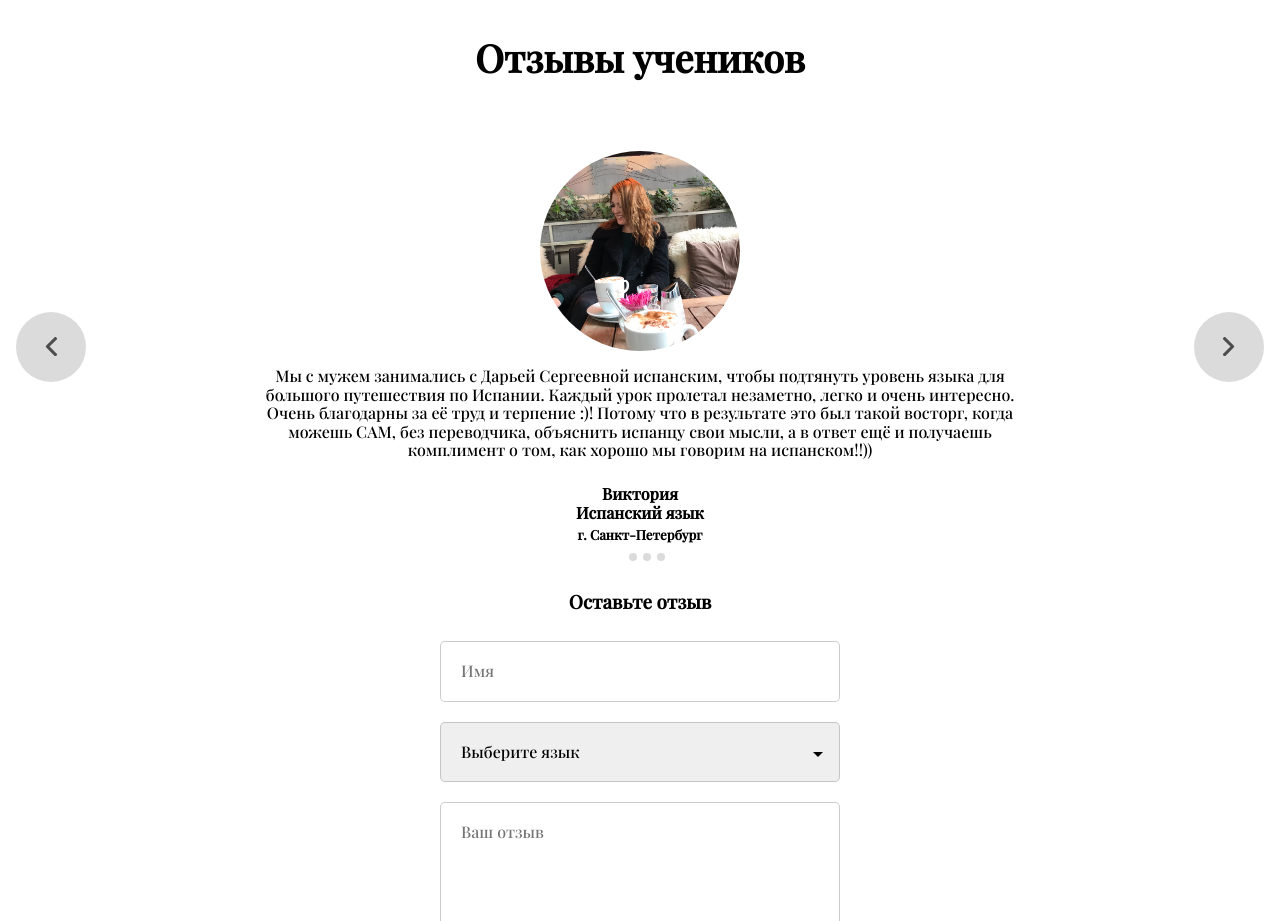
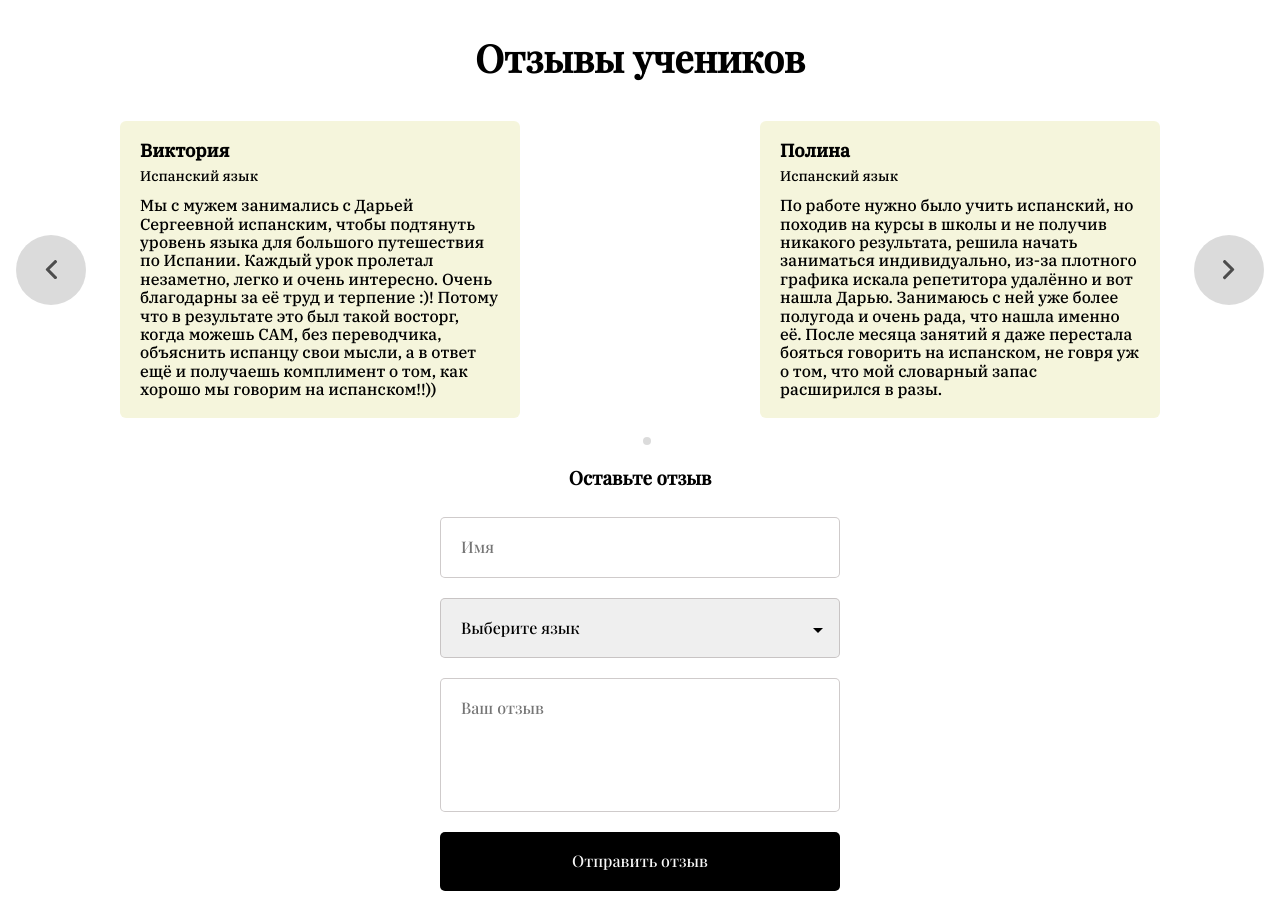
Before and after one commit to SerjLeo/SpanglishTutorOrigin, a website built with webpack: page front/src/index.html in a window 1280 px wide. Shown: the part 3160-4081 px from the top of the page. Built offline with nearby package versions, Linux system fonts and the light colour scheme.

Commit message:
slides redesign

```diff
--- a/front/src/index.html
+++ b/front/src/index.html
@@ -99,7 +99,7 @@
     </div>
     <div class="block block-4">
         <h2>Отзывы учеников</h2>
-        <div class="response_slider splide">
+        <div class="responsive_slider splide">
             <div class="splide__arrows">
                 <button class="left-arrow splide__arrow splide__arrow--prev">
                     <svg version="1.1" id="svg_1" xmlns="http://www.w3.org/2000/svg" x="0px" y="0px"
@@ -134,58 +134,60 @@
                 <div class="splide__list">
 
                     <div class="splide__slide slide">
-                        <div class="slide-content">
-                            <div class="img img-1 lazy"></div>
-                            <p>Мы с мужем занимались с Дарьей Сергеевной испанским, чтобы подтянуть уровень языка для
-                                большого путешествия по Испании. Каждый урок пролетал незаметно, легко и очень
-                                интересно. Очень благодарны за её труд и терпение :)! Потому что в результате это был
-                                такой восторг, когда можешь САМ, без переводчика, объяснить испанцу свои мысли, а в
-                                ответ ещё и получаешь комплимент о том, как хорошо мы говорим на испанском!!))</p>
-                            <h4>Виктория <br> Испанский язык</h4>
-                            <h5>г. Санкт-Петербург</h5>
-                        </div>
-                    </div>
-
-                    <div class="slide splide__slide">
-                        <div class="slide-content">
-                            <div class="img img-2 lazy"></div>
-                            <p>Дарья Сергеевна помогала мне готовиться к экзамену по английскому для поступления в
-                                аспирантуру. Экзамен сдал на отлично и поступил, чему безумно благодарен Дарье. Она
-                                смогла закрыть мои огромные пробелы в языке и благодаря структурированной подаче
-                                информации быстро и доступно для меня объяснила сложную грамматику. Спасибо!
-                            </p>
-                            <h4>
-                                Роман <br> Английский язык
-                            </h4>
-                            <h5>г. Москва</h5>
+                        <div class="slide__wrap">
+                            <div class="slide__content">
+                                <div class="slide__content-name">Виктория</div>
+                                <div class="slide__content-lang">Испанский язык</div>
+                                <div class="slide__content-text">Мы с мужем занимались с Дарьей Сергеевной испанским, чтобы подтянуть уровень языка для
+                                    большого путешествия по Испании. Каждый урок пролетал незаметно, легко и очень
+                                    интересно. Очень благодарны за её труд и терпение :)! Потому что в результате это был
+                                    такой восторг, когда можешь САМ, без переводчика, объяснить испанцу свои мысли, а в
+                                    ответ ещё и получаешь комплимент о том, как хорошо мы говорим на испанском!!))</div>
+                            </div>
                         </div>
                     </div>
 
                     <div class="splide__slide slide">
-                        <div class="slide-content">
-                            <div class="img img-3 lazy"></div>
-                            <p>Дарья Сергеевна занимается с моими детьми уже второй год, и дети её просто обожают! Мои
-                                дети никогда ещё так не спешили на занятия к репетитору, как к Дарье. На уроках они всё
-                                время во что-то играют, что-то слушают, смотрят, выполняют грамматические задание на
-                                компьютере, поэтому дети просто влюбились в английский и хотят его учить не ради школы,
-                                а для себя и Дарьи Сергеевны)).</p>
-                            <h4>Наталья <br> Английский язык</h4>
-                            <h5>г. Москва</h5>
+                        <div class="slide__wrap">
+                            <div class="slide__content">
+                                <div class="slide__content-name">Полина</div>
+                                <div class="slide__content-lang">Испанский язык</div>
+                                <div class="slide__content-text">По работе нужно было учить испанский, но походив на курсы в школы и не получив никакого
+                                    результата, решила начать заниматься индивидуально, из-за плотного графика искала
+                                    репетитора удалённо и вот нашла Дарью. Занимаюсь с ней уже более полугода и очень рада,
+                                    что нашла именно её. После месяца занятий я даже перестала бояться говорить на
+                                    испанском, не говря уж о том, что мой словарный запас расширился в разы.</div>
+                            </div>
                         </div>
                     </div>
 
                     <div class="splide__slide slide">
-                        <div class="slide-content">
-                            <div class="img img-4 lazy"></div>
-                            <p>По работе нужно было учить испанский, но походив на курсы в школы и не получив никакого
-                                результата, решила начать заниматься индивидуально, из-за плотного графика искала
-                                репетитора удалённо и вот нашла Дарью. Занимаюсь с ней уже более полугода и очень рада,
-                                что нашла именно её. После месяца занятий я даже перестала бояться говорить на
-                                испанском, не говря уж о том, что мой словарный запас расширился в разы.</p>
-                            <h4>Полина <br> Испанский язык</h4>
-                            <h5>г. Санкт-Петербург</h5>
+                        <div class="slide__wrap">
+                            <div class="slide__content">
+                                <div class="slide__content-name">Наталья</div>
+                                <div class="slide__content-lang">Английский язык</div>
+                                <div class="slide__content-text">Дарья Сергеевна занимается с моими детьми уже второй год, и дети её просто обожают! Мои
+                                    дети никогда ещё так не спешили на занятия к репетитору, как к Дарье. На уроках они всё
+                                    время во что-то играют, что-то слушают, смотрят, выполняют грамматические задание на
+                                    компьютере, поэтому дети просто влюбились в английский и хотят его учить не ради школы,
+                                    а для себя и Дарьи Сергеевны)).</div>
+                            </div>
                         </div>
                     </div>
+
+                    <div class="splide__slide slide">
+                        <div class="slide__wrap">
+                            <div class="slide__content">
+                                <div class="slide__content-name">Роман</div>
+                                <div class="slide__content-lang">Английский язык</div>
+                                <div class="slide__content-text">Дарья Сергеевна помогала мне готовиться к экзамену по английскому для поступления в
+                                    аспирантуру. Экзамен сдал на отлично и поступил, чему безумно благодарен Дарье. Она
+                                    смогла закрыть мои огромные пробелы в языке и благодаря структурированной подаче
+                                    информации быстро и доступно для меня объяснила сложную грамматику. Спасибо!</div>
+                            </div>
+                        </div>
+                    </div>
+
                 </div>
             </div>
         </div>
--- a/front/src/script/Slider.ts
+++ b/front/src/script/Slider.ts
@@ -1,7 +1,20 @@
 import Splide from '@splidejs/splide';
 
 export default function() {
-  new Splide( '.response_slider', {
-    type   : 'loop'
+  new Splide( '.responsive_slider', {
+    type   : 'loop',
+    perPage: 3,
+    breakpoints: {
+      1300: {
+        perPage: 2,
+      },
+      900: {
+        perPage: 1,
+      },
+      640: {
+        perPage: 1,
+        pagination: false,
+      }
+    }
   }).mount();
 }
--- a/front/src/styles/slider.scss
+++ b/front/src/styles/slider.scss
@@ -1,5 +1,8 @@
-.response_slider {
-  //height: 80vh;
+.responsive_slider {
+  margin-bottom: 30px;
+  .splide__pagination {
+    bottom: -30px;
+  }
 }
 
 .slide {
@@ -7,27 +10,33 @@
   width: 100%;
 }
 
-.slide-content {
-  padding: 30px 100px;
+.slide__wrap {
   display: flex;
-  flex-direction: column;
   justify-content: center;
   align-items: center;
-  text-align: center;
+  font-family: 'IBM', sans-serif;
   height: 100%;
 }
 
-.slide-content p {
-  width: 70%;
+.slide__content {
+  border-radius: 6px;
+  background-color: beige;
+  width: 100%;
+  max-width: 400px;
+  padding: 20px;
+  height: 100%;
 }
 
-.slide-content h5 {
-  margin: 0;
+.slide__content-name {
+  font-size: 18px;
+  font-weight: 600;
+  margin-bottom: 6px;
 }
-.slide-content h4 {
-  margin-top: 10px;
-  margin-bottom: 5px;
-  font-weight: bold;
+
+.slide__content-lang {
+  font-size: 14px;
+  font-weight: 500;
+  margin-bottom: 12px;
 }
 
 .left-arrow,
@@ -53,15 +62,12 @@
   fill: rgba(150, 149, 149, 0.56)
 }
 
-.slider-content {
-  width: 100%;
-  position: relative;
-  height: 100%;
-  overflow: hidden;
-  display: flex;
-  justify-content: center;
-  align-items: center;
-  line-height: 1.56;
-  font-size: 20px;
-  font-family: 'IBM', 'Roboto', sans-serif;
+@media screen and (max-width: 640px) {
+  .right-arrow {
+    display: none;
+  }
+
+  .left-arrow {
+    display: none;
+  }
 }
--- a/front/src/styles/styles.scss
+++ b/front/src/styles/styles.scss
@@ -486,7 +486,6 @@
     }
     .block-4 h2{
        font-size: 34px;
-       margin-bottom: 0;
     }
     .block-4 .img {
         width: 120px;
```
